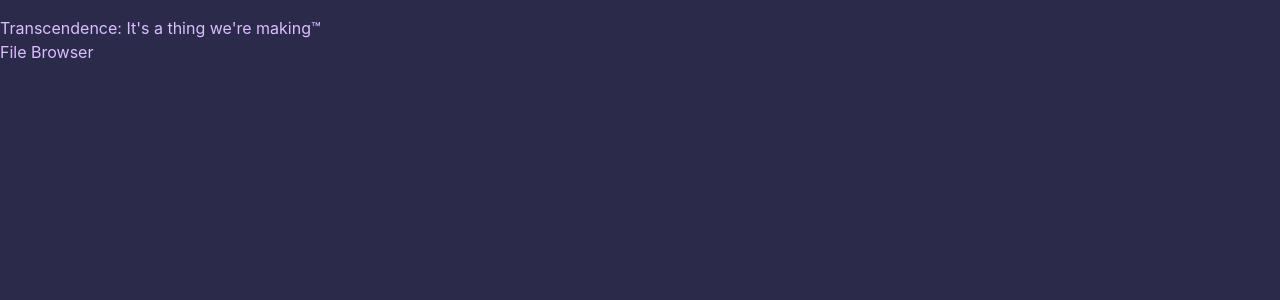
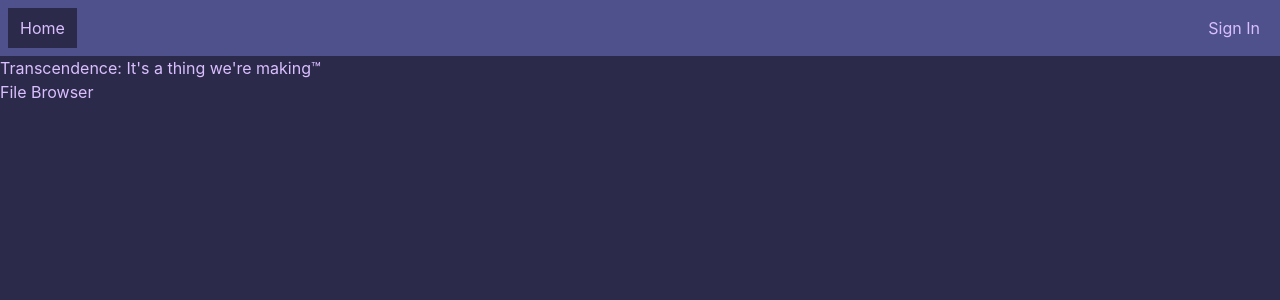
Before and after one commit to EyzeCOLD/DiffEd, a React (Vite) app in the folder frontend/: page / in a window 1280 px wide. Shown: the top 300 px of the page. Built offline with nearby package versions, Linux system fonts and the light colour scheme; no server answers.

Commit message:
Create separate TopBars for public pages and user pages

```diff
--- a/frontend/src/App.tsx
+++ b/frontend/src/home.page.tsx
@@ -2,9 +2,9 @@
 
 import {Link} from "react-router";
 
-export default function App() {
+export default function HomePage() {
 	return (
-		<div className="min-h-screen py-[1em]">
+		<div>
 			Transcendence: It's a thing we're making™
 			<div>
 				<Link to="/filebrowser">File Browser</Link>
--- /dev/null
+++ b/frontend/src/layout/PublicLayout.tsx
@@ -0,0 +1,13 @@
+import {Outlet} from "react-router";
+import {PublicTopBar} from "./TopBars";
+
+export default function PublicLayout() {
+	return (
+		<>
+			<PublicTopBar />
+			<main id="main">
+				<Outlet />
+			</main>
+		</>
+	);
+}
--- /dev/null
+++ b/frontend/src/layout/TopBars.tsx
@@ -0,0 +1,92 @@
+import {NavLink, useNavigate} from "react-router";
+import {useToastStore} from "../components/toastStore.ts";
+import {getSession} from "../utils.ts";
+import {useState, useEffect} from "react";
+import type {MouseEvent} from "react";
+
+function navLinkClass({isActive}: {isActive: boolean}) {
+	return `text-foreground px-3 py-2 hover:text-accent ${isActive ? "bg-canvas" : ""}`;
+}
+
+const contentSkipLink = (
+	<a
+		href="#main"
+		className="sr-only focus:not-sr-only focus:absolute focus:z-50 focus:px-4 focus:py-2 focus:bg-surface focus:text-foreground focus:underline"
+	>
+		Skip to content
+	</a>
+);
+
+export function PublicTopBar() {
+	const [isLoggedIn, setIsLoggedIn] = useState(false);
+
+	useEffect(() => {
+		getSession().then(setIsLoggedIn);
+	}, []);
+
+	return (
+		<nav className="flex items-center justify-between bg-surface px-2 py-2">
+			{contentSkipLink}
+			<NavLink to="/" end className={navLinkClass}>
+				Home
+			</NavLink>
+			<div className="flex gap-2">
+				{isLoggedIn ? (
+					<NavLink to="/dashboard" className={navLinkClass}>
+						Dashboard
+					</NavLink>
+				) : (
+					<NavLink to="/login" className={navLinkClass}>
+						Sign In
+					</NavLink>
+				)}
+			</div>
+		</nav>
+	);
+}
+
+export function UserTopBar() {
+	const navigate = useNavigate();
+	const showToast = useToastStore((s) => s.showToast);
+
+	async function logout(event: MouseEvent<HTMLButtonElement>) {
+		event.preventDefault();
+		try {
+			const response = await fetch("/api/session", {
+				method: "DELETE",
+				credentials: "include",
+			});
+			if (response.ok) {
+				navigate("/login");
+			} else {
+				const data = await response.json();
+				showToast("error", data.error || "Logout failed");
+			}
+		} catch (e) {
+			console.error("Logout error:", e);
+			showToast("error", "Network error. Check your connection and try again.");
+		}
+	}
+
+	return (
+		<nav className="flex items-center justify-between bg-surface px-2 py-2">
+			{contentSkipLink}
+			<div className="flex items-center gap-2">
+				<NavLink to="/dashboard" className={navLinkClass}>
+					Dashboard
+				</NavLink>
+				<NavLink to="/filebrowser" className={navLinkClass}>
+					Files
+				</NavLink>
+			</div>
+			<div className="flex items-center gap-2">
+				<NavLink to="/account" className={navLinkClass}>
+					Account
+				</NavLink>
+				<button type="button" className={`${navLinkClass({isActive: false})} cursor-pointer`} onClick={logout}>
+					Logout
+				</button>
+			</div>
+		</nav>
+	);
+}
--- /dev/null
+++ b/frontend/src/layout/UserLayout.tsx
@@ -0,0 +1,31 @@
+import {Outlet, useNavigate} from "react-router";
+import {useEffect, useState} from "react";
+import {getSession} from "../utils";
+import {UserTopBar} from "./TopBars";
+
+export default function UserLayout() {
+	const navigate = useNavigate();
+	const [isLoggedIn, setIsLoggedIn] = useState(false);
+
+	useEffect(() => {
+		getSession().then(setIsLoggedIn);
+	}, []);
+
+	useEffect(() => {
+		getSession().then((isLoggedIn) => {
+			if (!isLoggedIn) navigate("/login", {replace: true});
+			else setIsLoggedIn(true);
+		});
+	}, []);
+
+	if (!isLoggedIn) return <p>Loading...</p>;
+
+	return (
+		<>
+			<UserTopBar />
+			<main id="main">
+				<Outlet />
+			</main>
+		</>
+	);
+}
--- a/frontend/src/main.tsx
+++ b/frontend/src/main.tsx
@@ -2,13 +2,14 @@ import {StrictMode} from "react";
 import {createRoot} from "react-dom/client";
 import {BrowserRouter, Routes, Route} from "react-router";
 import "./index.css";
-import App from "./App.tsx";
+import HomePage from "./home.page.tsx";
 import LoginPage from "./user/login.page.tsx";
 import SignupPage from "./user/signup.page.tsx";
 import EditorPage from "./codeEditor/Editor.page.tsx";
 import FileBrowserPage from "./dashboard/FileBrowser.page.tsx";
 import Dashboard from "./user/dashboard.page.tsx";
-import UserLayout from "./user/layout/UserLayout.tsx";
+import UserLayout from "./layout/UserLayout.tsx";
+import PublicLayout from "./layout/PublicLayout.tsx";
 import UserManagementPage from "./user/userManagement.page.tsx";
 import {ToastContainer} from "./components/Toast.tsx";
 
@@ -17,14 +18,16 @@ createRoot(document.getElementById("root")!).render(
 		<ToastContainer />
 		<BrowserRouter>
 			<Routes>
-				<Route path="/" element={<App />} />
-				<Route path="/signup" element={<SignupPage />} />
-				<Route path="/login" element={<LoginPage />} />
+				<Route element={<PublicLayout />}>
+					<Route path="/" element={<HomePage />} />
+					<Route path="/signup" element={<SignupPage />} />
+					<Route path="/login" element={<LoginPage />} />
+				</Route>
 				<Route element={<UserLayout />}>
 					<Route path="/dashboard" element={<Dashboard />} />
 					<Route path="/filebrowser" element={<FileBrowserPage />} />
 					<Route path="/edit/:fileId" element={<EditorPage />} />
-					<Route path="/usermanagement" element={<UserManagementPage />} />
+					<Route path="/account" element={<UserManagementPage />} />
 				</Route>
 			</Routes>
 		</BrowserRouter>
```
